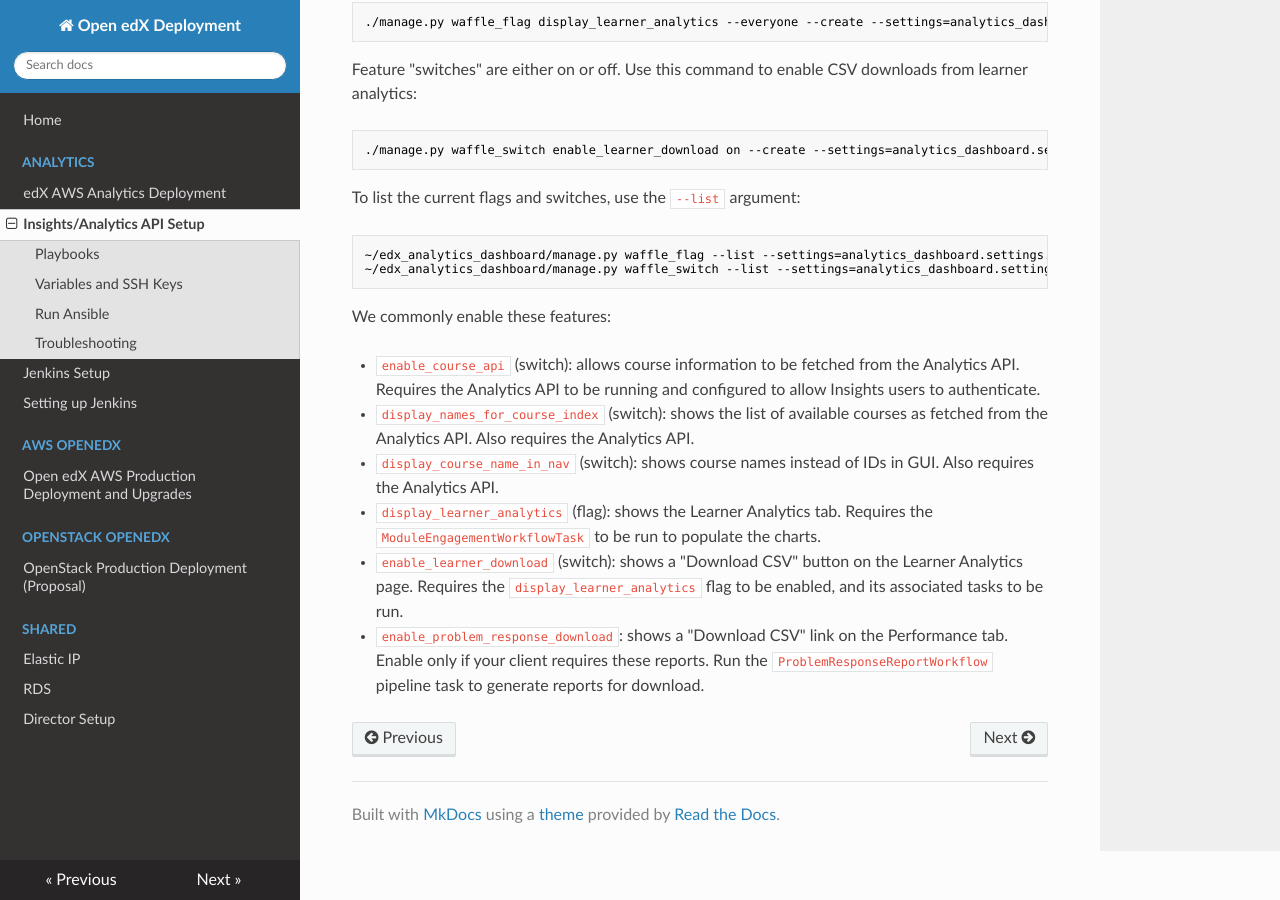
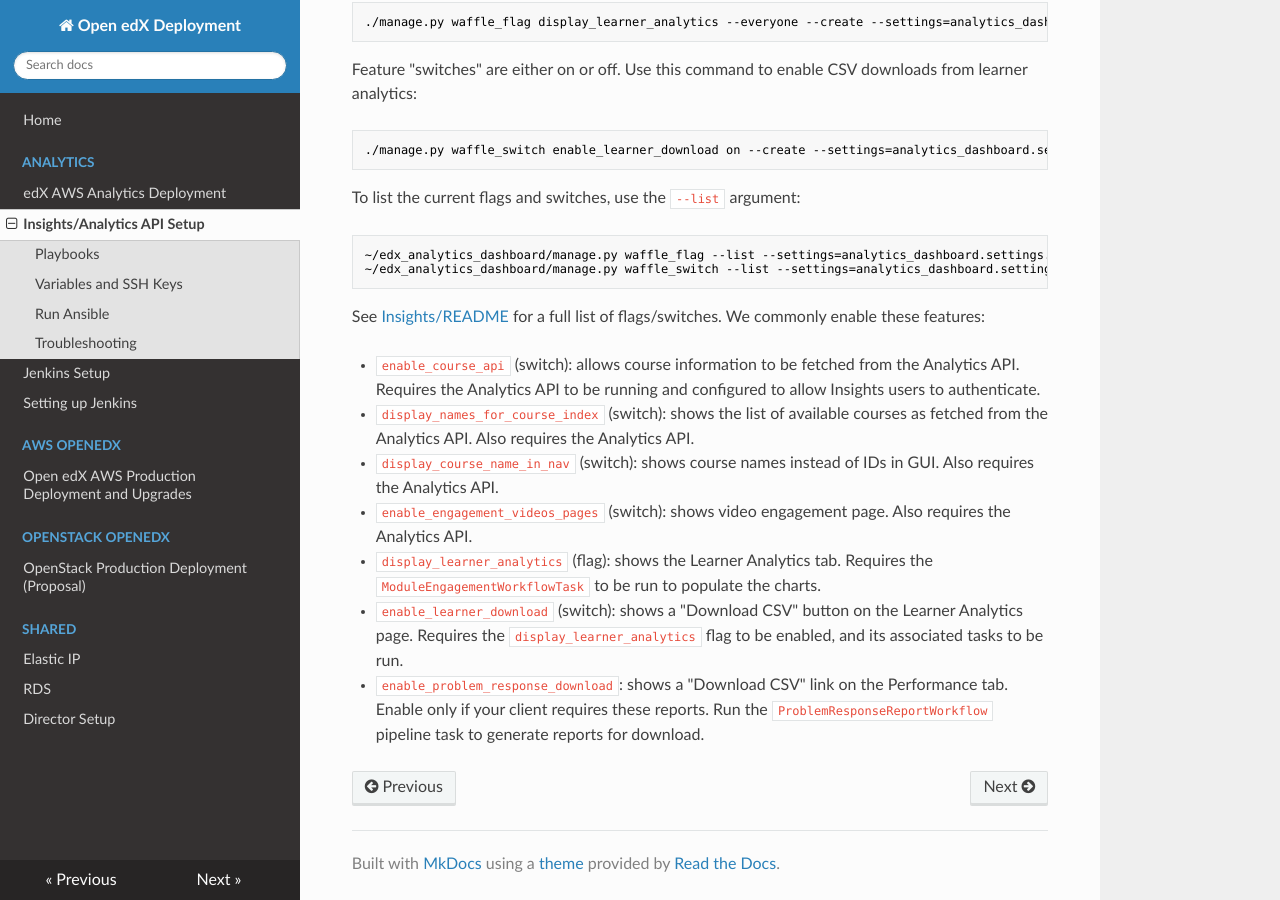
Before and after one commit to open-craft/openedx-deployment, an MkDocs documentation site: the page built from docs/analytics/insights.md, in a window 1280 px wide and 900 px high, scrolled down 6200 px. Built offline with MkDocs 1.6.1, drawn with Linux system fonts in a browser that asks for light colours; nearby versions of some CDN libraries.

Commit message:
Adds waffle flag for Engagement > Video page

````diff
--- a/docs/analytics/insights.md
+++ b/docs/analytics/insights.md
@@ -303,6 +303,7 @@ To list the current flags and switches, use the `--list` argument:
 ~/edx_analytics_dashboard/manage.py waffle_switch --list --settings=analytics_dashboard.settings.production
 ```
 
+See [Insights/README](https://github.com/edx/edx-analytics-dashboard#feature-gating) for a full list of flags/switches.
 We commonly enable these features:
 
 * `enable_course_api` (switch): allows course information to be fetched from the Analytics API.  Requires the Analytics
@@ -310,6 +311,7 @@ We commonly enable these features:
 * `display_names_for_course_index` (switch): shows the list of available courses as fetched from the Analytics API.
   Also requires the Analytics API.
 * `display_course_name_in_nav` (switch): shows course names instead of IDs in GUI.  Also requires the Analytics API.
+* `enable_engagement_videos_pages` (switch): shows video engagement page.  Also requires the Analytics API.
 * `display_learner_analytics` (flag): shows the Learner Analytics tab.  Requires the `ModuleEngagementWorkflowTask` to
   be run to populate the charts.
 * `enable_learner_download` (switch): shows a "Download CSV" button on the Learner Analytics page.  Requires the
````
